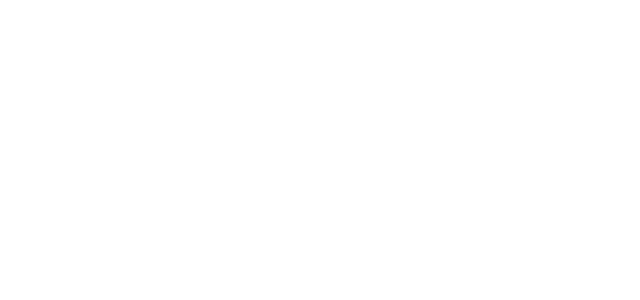
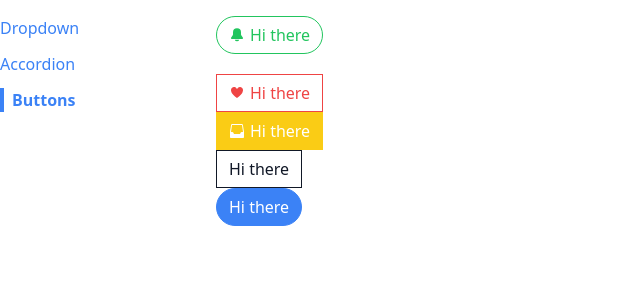
Before and after one commit to svwoodhouse/react-components, a React (Create React App) app: page /buttons in a window 1280 px wide. Shown: the top 300 px of the page, without its empty margins (0-640 px from the left). Built offline with nearby package versions, Linux system fonts and the light colour scheme.

Commit message:
Added Route, Link components

```diff
--- a/src/App.js
+++ b/src/App.js
@@ -1,5 +1,26 @@
+import Route from "./components/Route";
+import AccordionPage from './pages/AccordionPage'
+import DropdownPage from "./pages/DropdownPage";
+import Sidebar from "./components/Sidebar";
+import ButtonPage from "./pages/ButtonPage";
+
 function App() {
-  return <div></div>
+  return (
+    <div className="container mx-auto grid grid-cols-6 gap-4 mt-4">
+      <Sidebar/>
+      <div className="col=span-5">
+        <Route path='/accordion'>
+          <AccordionPage/>
+        </Route>
+        <Route path='/'>
+          <DropdownPage/>
+        </Route>
+        <Route path='/buttons'>
+          <ButtonPage/>
+        </Route>
+      </div>
+    </div>
+  )
 }
 
 export default App;
--- a/src/components/Dropdown.js
+++ b/src/components/Dropdown.js
@@ -21,6 +21,11 @@
 
       useEffect(()=>{
         const handler = (event) => {
+
+          if(!divRef.current) {
+            return
+          }
+
           if(!divRef.current.contains(event.target)){
             setIsOpen(false)
           }
--- /dev/null
+++ b/src/components/Link.js
@@ -0,0 +1,24 @@
+import useNavigation from "../hooks/use-navigation"
+import classNames from "classnames"
+
+function Link ({to, children, className, activeClassName}) {
+    const { navigate, currentPath } = useNavigation()
+
+    const classes = classNames('text-blue-500', className,
+        currentPath === to && activeClassName
+    )
+
+    const handleClick =  (event) => {
+        if(event.metaKey || event.ctrlKey) {
+            return
+        }
+        event.preventDefault()
+        navigate(to)
+    }
+
+    return (
+        <a className={classes} href={to} onClick={handleClick}>{children}</a>
+    )
+}
+
+export default Link
--- /dev/null
+++ b/src/components/Route.js
@@ -0,0 +1,11 @@
+import useNavigation from "../hooks/use-navigation";
+
+function Route ({path, children}) {
+    const { currentPath } = useNavigation()
+    if (path === currentPath) {
+        return children
+    }
+    return null;
+}
+
+export default Route
--- /dev/null
+++ b/src/components/Sidebar.js
@@ -0,0 +1,28 @@
+import Link from "./Link";
+
+function Sidebar () {
+    const links = [
+        { label: 'Dropdown', path: '/'},
+        { label: 'Accordion', path: '/accordion'},
+        { label: 'Buttons', path: '/buttons'},
+    ]
+
+    const renderedLinks = links.map((link) => {
+        return <Link
+            className="mb-3"
+            key={link.label}
+            to={link.path}
+            activeClassName="font-bold border-l-4 border-blue-500 pl-2"
+            >
+                {link.label}
+            </Link>
+    })
+
+    return (
+        <div className="sticky top-0 overflow-y-auto flex flex-col items-start">
+            {renderedLinks}
+        </div>
+    )
+}
+
+export default Sidebar
--- /dev/null
+++ b/src/context/navigation.js
@@ -0,0 +1,29 @@
+import { createContext, useState, useEffect } from "react";
+
+const NavigationContext = createContext();
+
+function NavigationProvider ({children}) {
+    const [currentPath, setCurrentPath] = useState(window.location.pathname)
+
+    useEffect(()=>{
+        const handler = () => {
+            setCurrentPath(window.location.pathname)
+        }
+        window.addEventListener('popstate', handler)
+        return () => {
+            window.removeEventListener('popstate', handler)
+        }
+    }, [])
+
+    const navigate = (to) => {
+        window.history.pushState({}, '', to)
+        setCurrentPath(to)
+    }
+
+    return <NavigationContext.Provider value={{currentPath, navigate}}>
+        {children}
+    </NavigationContext.Provider>
+}
+
+export { NavigationProvider }
+export default NavigationContext
--- /dev/null
+++ b/src/hooks/use-navigation.js
@@ -0,0 +1,8 @@
+import { useContext } from 'react'
+import NavigationContext from '../context/navigation'
+
+function useNavigation () {
+    return useContext(NavigationContext)
+}
+
+export default useNavigation
--- a/src/index.js
+++ b/src/index.js
@@ -2,7 +2,12 @@
 import App from "./App";
 import React from "react";
 import ReactDOM from "react-dom/client";
+import { NavigationProvider } from './context/navigation';
 
 const el = document.getElementById("root")
 const root = ReactDOM.createRoot(el)
-root.render(<App/>)
+root.render(
+    <NavigationProvider>
+        <App/>
+    </NavigationProvider>
+    )
--- a/src/pages/ButtonPage.js
+++ b/src/pages/ButtonPage.js
@@ -2,7 +2,6 @@
 import { GoBellFill } from "react-icons/go";
 import { GoHeart } from "react-icons/go";
 import { GoInbox } from "react-icons/go";
-import Accordion from "./components/Accordion";
 
 function ButtonPage () {
   return (
@@ -22,7 +21,6 @@
         <div >
           <Button primary rounded>Hi there</Button>
         </div>
-        <Accordion/>
     </div>
   );
 }
--- a/src/pages/DropdownPage.js
+++ b/src/pages/DropdownPage.js
@@ -1,4 +1,4 @@
-import Dropdown from './components/Dropdown'
+import Dropdown from '../components/Dropdown'
 import { useState } from 'react';
 
 function DropdownPage () {
```
